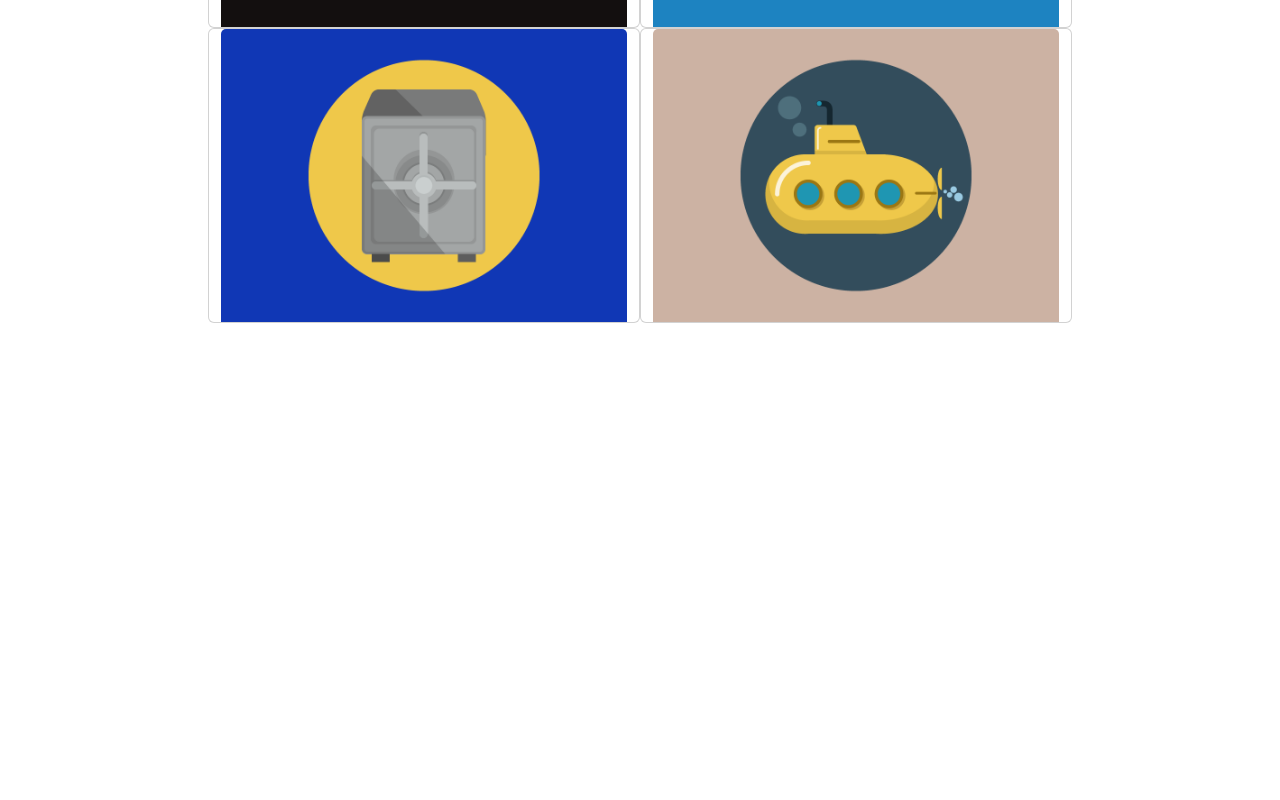
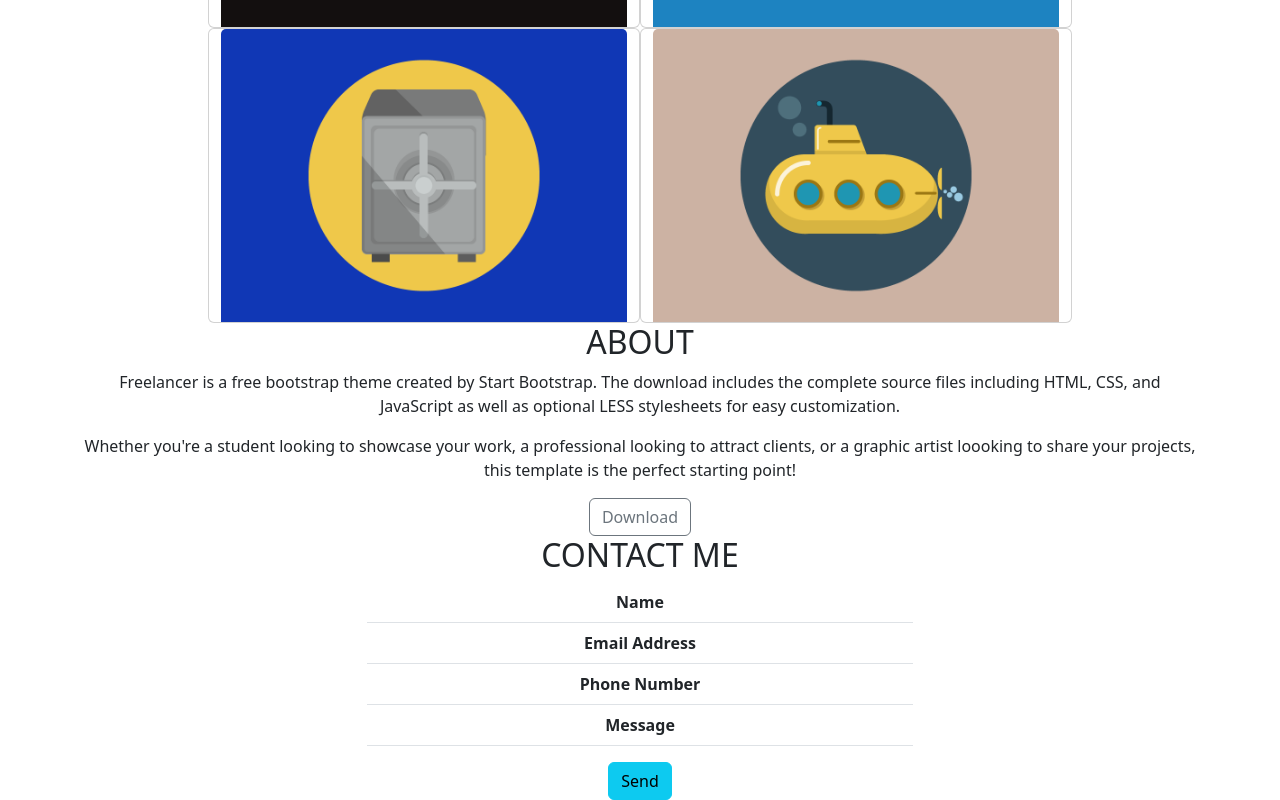
Before and after one commit to dariofusco/html-css-bootstrap-freelancer, a plain HTML site: page index.html in a window 1280 px wide. Shown: the part 1223-2023 px from the top of the page. Before the commit the page ends 1546 px from the top, so only its background shows below. Drawn offline with nearby package versions, Linux system fonts and the light colour scheme.

Commit message:
esegue sezione contact

```diff
--- a/index.html
+++ b/index.html
@@ -76,7 +76,52 @@
                 </div>
             </div>
         </section>
-
+        <!--Sezione about-->
+        <section>
+            <div class="container text-center">
+                <h2>ABOUT</h2>
+                <div class="row">
+                    <div class="col">
+                        <p>Freelancer is a free bootstrap theme created by Start Bootstrap. The download includes the
+                            complete source files including HTML, CSS, and JavaScript as well as optional LESS
+                            stylesheets for easy customization.</p>
+                        <p>Whether you're a student looking to showcase your work, a professional looking to attract
+                            clients, or a graphic artist loooking to share your projects, this template is the perfect
+                            starting point!</p>
+                        <button type="button" class="btn btn-outline-secondary">Download</button>
+                    </div>
+                </div>
+            </div>
+        </section>
+        <!--Sezione contact -->
+        <section>
+            <div class="container text-center">
+                <h2>CONTACT ME</h2>
+                <div class="row flex-column justify-content-center align-items-center">
+                    <div class="col-6">
+                        <table class="table">
+                            <thead>
+                                <tr>
+                                    <th scope="col">Name</th>
+                                </tr>
+                            </thead>
+                            <tbody>
+                                <tr>
+                                    <th scope="row">Email Address</th>
+                                </tr>
+                                <tr>
+                                    <th scope="row">Phone Number</th>
+                                </tr>
+                                <tr>
+                                    <th scope="row">Message</th>
+                                </tr>
+                            </tbody>
+                        </table>
+                        <button type="button" class="btn btn-info">Send</button>
+                    </div>
+                </div>
+            </div>
+        </section>
     </main>
 
     <footer></footer>
```
